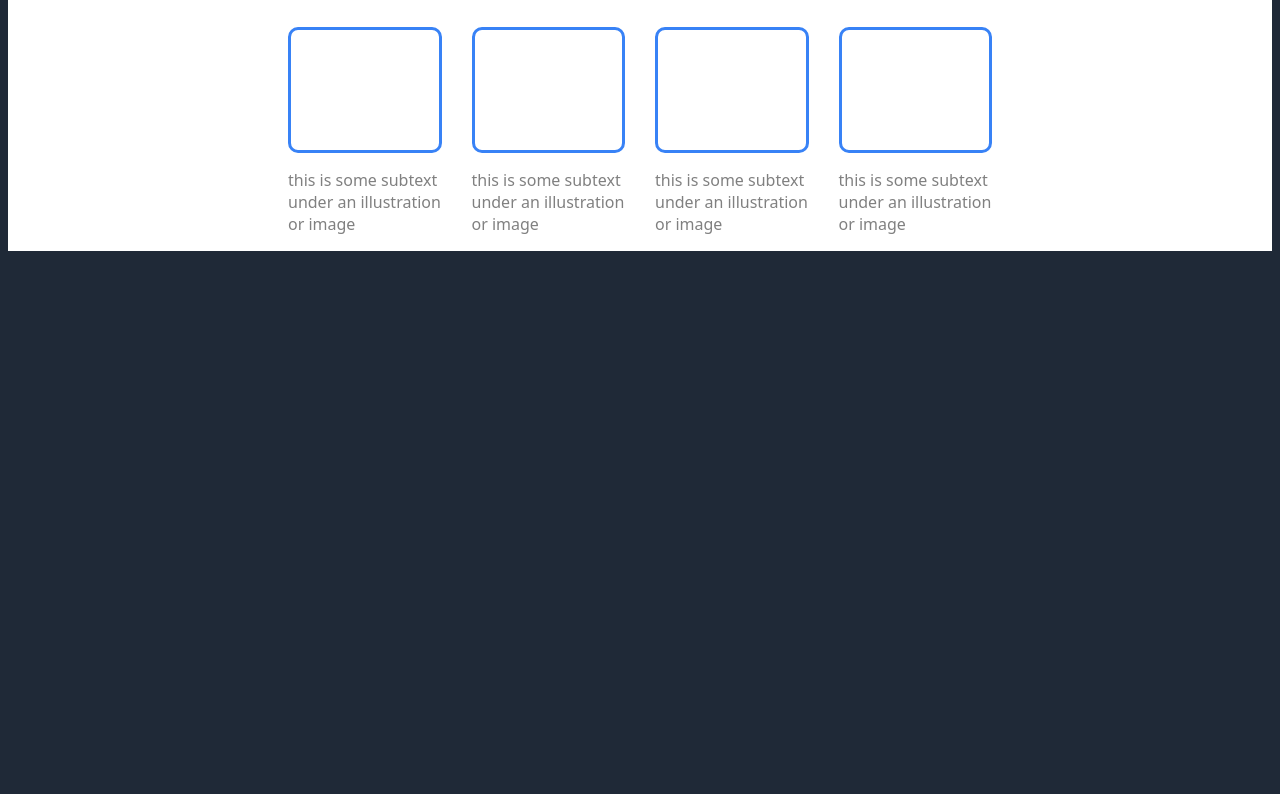
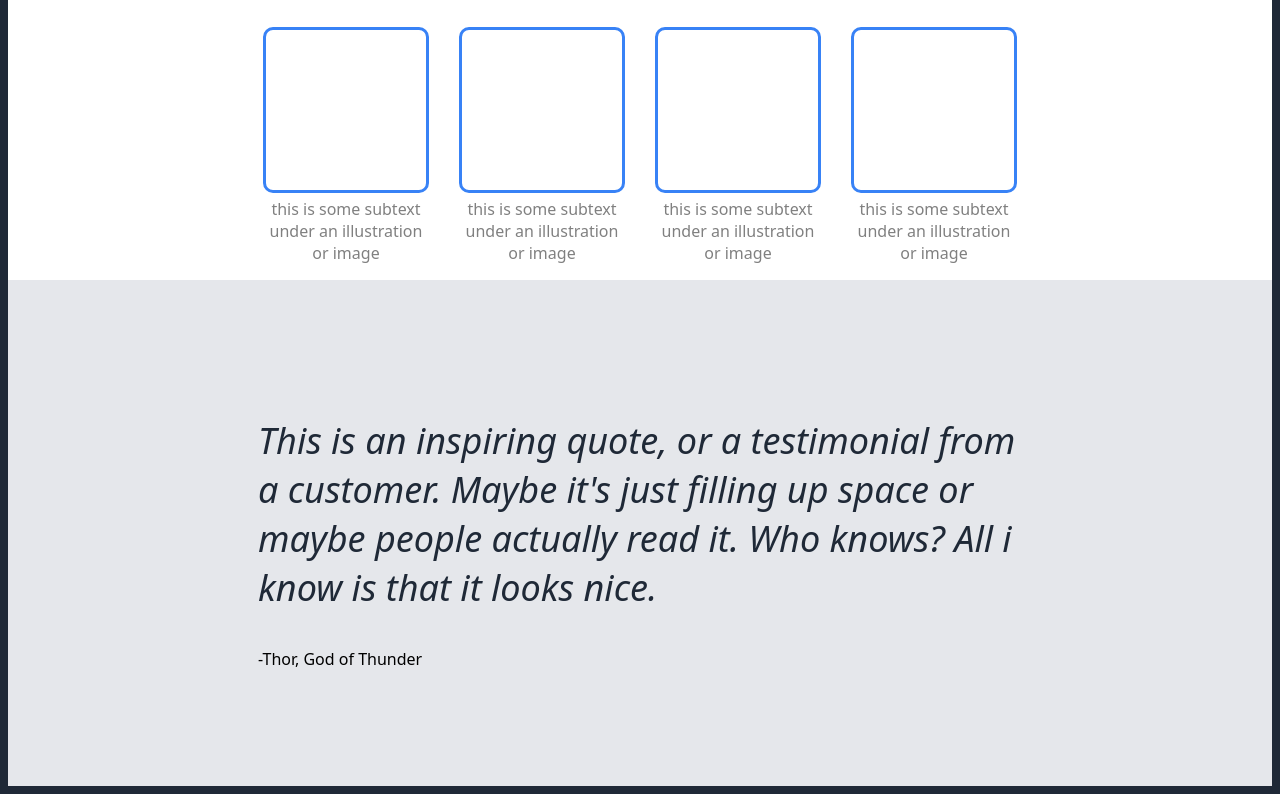
Before and after one commit to lukaa136/landing-page-css, a plain HTML site: page index.html in a window 1280 px wide. Shown: the part 703-1497 px from the top of the page. Before the commit the page ends 962 px from the top, so only its background shows below. Drawn offline with Linux system fonts and the light colour scheme.

Commit message:
Complete html sec3 and correct sec2 boxes and paraph

```diff
--- a/index.html
+++ b/index.html
@@ -31,7 +31,6 @@
                     </div>
             </div>
         </div>
-    </div>
         <div class="section2">
             <div class="sec2-content1">
                 <h2 class="sec2-h2">Some random information</h2>
@@ -55,5 +54,10 @@
                 </div>
             </div>
         </div>
+        <div class="section3">
+            <p class="sec3-p1">This is an inspiring quote, or a testimonial from a customer. Maybe it's just filling up space or maybe people actually read it. Who knows? All i know is that it looks nice.</p>
+            <p class="sec3-p2">-Thor, God of Thunder</p>
+        </div>
+    </div>
 </body>
 </html>
--- a/styles.css
+++ b/styles.css
@@ -102,6 +102,7 @@
     display: flex;
     flex-direction: column;
     align-items: center;
+    margin-bottom: 0px;
 }
 
 .sec2-h2 {
@@ -113,7 +114,7 @@
 .boxx {
     border: solid #3882F6;
     border-radius: 10px;
-    padding: 60px;
+    padding: 80px;
 }
 
 .sec2-content2 {
@@ -125,4 +126,20 @@
 
 .box p {
     color: grey;
+    margin-top: 5px;
+    max-height: 80px;
+    text-align: center;
 }
+
+.section3 {
+    background-color: #E5E7EB;
+    padding: 100px;
+    padding-right: 250px;
+    padding-left: 250px;
+}
+
+.sec3-p1 {
+    color: #1F2937;
+    font-size: 36px;
+    font-style: italic;
+}
```
Lines whose indentation alone changed are shown as unchanged.
